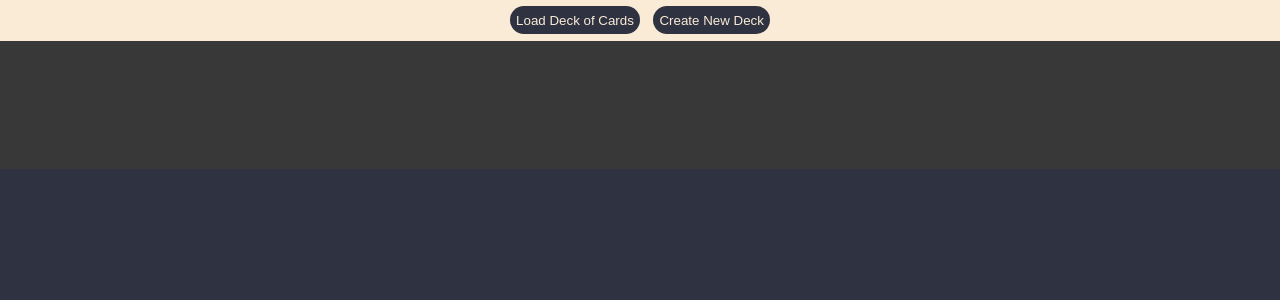
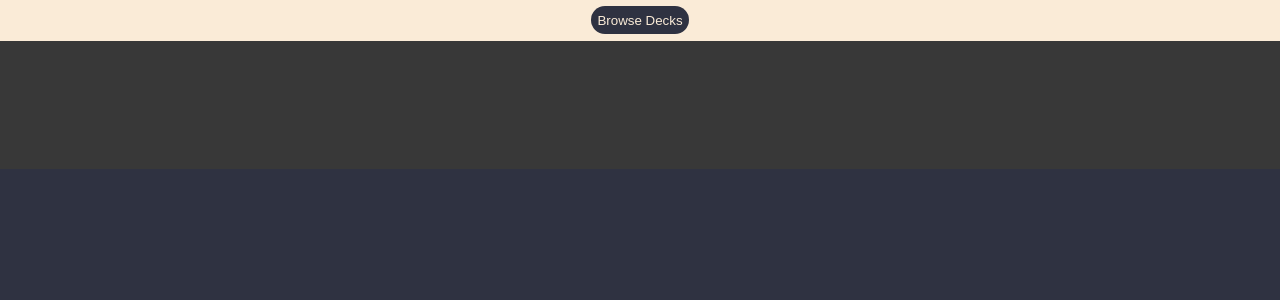
Before and after one commit to FalasFry/flashCards, a React (Vite) app in the folder src/renderer/: page / in a window 1280 px wide. Shown: the top 300 px of the page. Built offline with nearby package versions, Linux system fonts and the light colour scheme.

Commit message:
design changes

```diff
--- a/src/renderer/src/Pages/CreateDeckPage.jsx
+++ b/src/renderer/src/Pages/CreateDeckPage.jsx
@@ -54,8 +54,7 @@ function CreateDeckPage() {
 		<div>
 			<div className="navBarContainer">
                 <div className="navBar">
-                <button>Load Deck of Cards</button>
-                <button>Create New Deck</button>
+                	<button onClick={() => navigate("/load-deck")}>Back</button>
                 </div>
             </div>
 
--- a/src/renderer/src/Pages/LoadDeckPage.jsx
+++ b/src/renderer/src/Pages/LoadDeckPage.jsx
@@ -6,12 +6,18 @@ function LoadDeckPage() {
 
     const { setCards, deckInfo, setDeckObj, setSelectedDeck  } = useOutletContext();
 
+    const navigate = useNavigate();
+
+    function createDeck(){
+		navigate("/create-deck");
+	}
+
     return (
 	    <div>
             <div className="navBarContainer">
                 <div className="navBar">
-                <button>Load Deck of Cards</button>
-                <button>Create New Deck</button>
+                <button onClick={createDeck}>Create New Deck</button>
+                <button onClick={() => navigate("/")}>Back</button>
                 </div>
             </div>
 
--- a/src/renderer/src/Pages/ManageDeckPage.jsx
+++ b/src/renderer/src/Pages/ManageDeckPage.jsx
@@ -5,7 +5,7 @@ import '../assets/Pages/ManageDeckPage.css'
 
 function ManageDeckPage() {
 
-    const { cards, setCards, setCardData, selectedDeck, setDeckInfo, deckObj, setDeckObj } = useOutletContext();
+    const { cards, setCards, setCardData, selectedDeck, setSelectedDeck, setDeckInfo, deckObj, setDeckObj } = useOutletContext();
     const navigate = useNavigate();
 
     function addCard(){
@@ -24,24 +24,31 @@ function ManageDeckPage() {
         fileOp.deleteDeckFile(selectedDeck);
         setDeckInfo(infoArr);
 
-		//setDeckObj({});
-		//setCards([]);
-		//setSelectedDeck('');
+		setDeckObj({});
+		setCards([]);
+		setSelectedDeck('');
 
         if(info.decks.length > 0) navigate("/load-deck");
         else navigate("/")
+    }
+
+    function navigateBack(){
+        setDeckObj({});
+		setCards([]);
+		setSelectedDeck('');
+
+        navigate("/load-deck")
     }
 
     return (
 		<div>
             <div className="navBarContainer">
                 <div className="navBar">
-                <button>Load Deck of Cards</button>
-                <button>Create New Deck</button>
+                <button onClick={navigateBack}>Back</button>
                 </div>
             </div>
 
-            <h1>Manage Deck</h1>
+            <h1>Manage Deck "{selectedDeck}"</h1>
 
             <button onClick={addCard}>Create Card</button>
 
--- a/src/renderer/src/Pages/StudyPage.jsx
+++ b/src/renderer/src/Pages/StudyPage.jsx
@@ -7,7 +7,7 @@ import '../assets/Pages/StudyPage.css'
 function StudyPage() {
 
 	const navigate = useNavigate();
-	const { cards, setDeckInfo } = useOutletContext();
+	const { cards, selectedDeck ,setDeckInfo  } = useOutletContext();
 
 	const [ cardIndex, setCardIndex ] = useState(0);
 	const [ clicked, setClicked] = useState(false);
@@ -22,16 +22,8 @@ function StudyPage() {
 	function loadDeck(){
 		const fileOp = new FileOperations();
         const decks = fileOp.getDecksInfo();
-        if(decks.length <= 0){
-			 alert("No Decks Available");
-		} else {
-			setDeckInfo(decks);
-			navigate("/load-deck");
-		}
-	}
-
-	function createDeck(){
-		navigate("/create-deck");
+		setDeckInfo(decks);
+		navigate("/load-deck");
 	}
 
   	return (
@@ -39,8 +31,8 @@ function StudyPage() {
 
 		<div className="navBarContainer">
 			<div className="navBar">
-			<button onClick={loadDeck}>Load Deck of Cards</button>
-			<button onClick={createDeck}>Create New Deck</button>
+			<button onClick={loadDeck}>Browse Decks</button>
+			{selectedDeck !== '' ? <button onClick={() => navigate("/manage-deck")}>Manage Deck</button> : ''}
 			</div>
 		</div>
 
--- a/src/renderer/src/components/NavBar.jsx
+++ b/src/renderer/src/components/NavBar.jsx
@@ -6,7 +6,17 @@ function NavBar(){
 		<ul className="nav nav-tabs">
 			<li className="nav-item">
 				<NavLink className="nav-link" to="/">
-					Hem
+					Load Cards
+				</NavLink>
+			</li>
+			<li className="nav-item">
+				<NavLink className="nav-link" to="/study-page">
+					Create Cards
+				</NavLink>
+			</li>
+			<li className="nav-item">
+				<NavLink className="nav-link" to="/study-page">
+					StudyZone
 				</NavLink>
 			</li>
 			<li className="nav-item">
```
